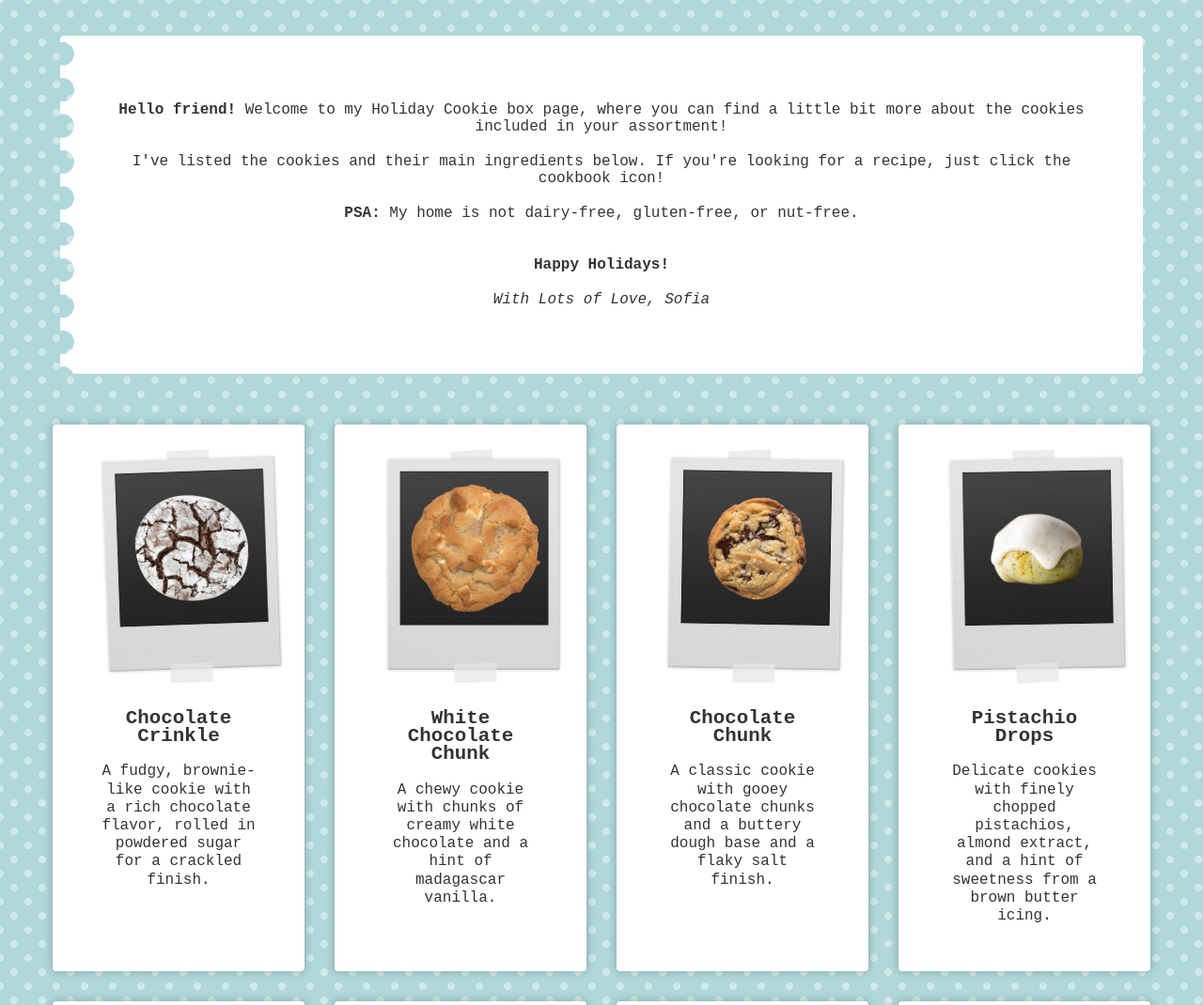
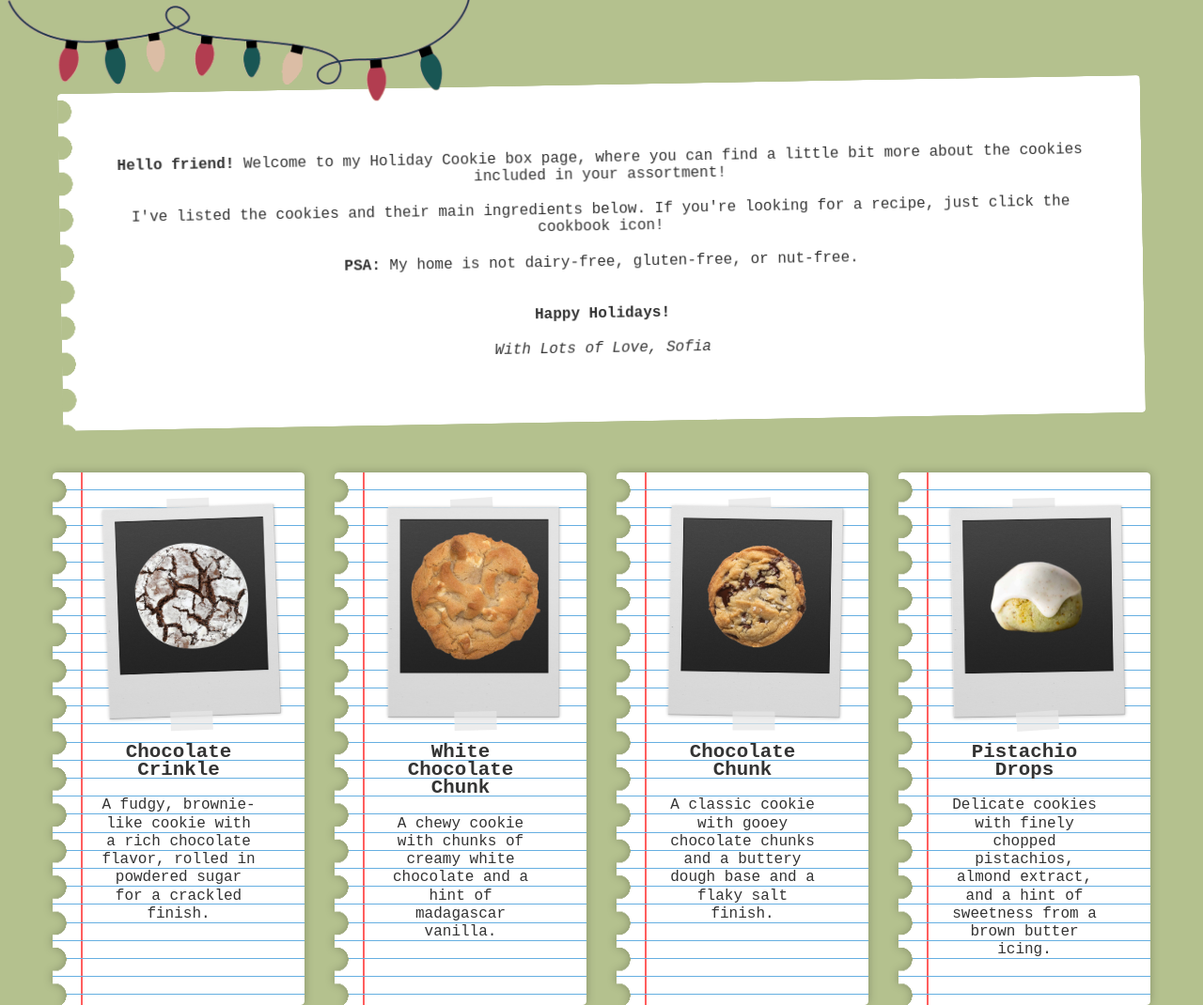
Before and after one commit to sofiakatzman/HolidayCookieBox2024, a plain HTML site: page index.html in a window 1280 px wide. Shown: the top 1070 px of the page at 94% size. Drawn offline with Linux system fonts and the light colour scheme.

Commit message:
update background color and add twinkle lights to upper corner

```diff
--- a/index.css
+++ b/index.css
@@ -5,8 +5,8 @@
 }
 
 :root{
-  --background: #b0d7d9;
-  --background-decor: #d1e9e7;
+  --background: #b4c18e;
+  --background-decor: #cb7272;
 }
 
 body {
@@ -17,7 +17,7 @@ body {
     color: #333;
     background:#eee;
     background-color: var(--background);
-    background-image: radial-gradient(var(--background-decor) 20%, transparent 0), radial-gradient(var(--background-decor) 20%, transparent 0);
+    /* background-image: radial-gradient(var(--background-decor) 20%, transparent 0), radial-gradient(var(--background-decor) 20%, transparent 0); */
     background-size: 30px 30px;
     background-position: 0 0, 15px 15px;
 
@@ -45,8 +45,9 @@ img {
   display: grid;
   grid-template-columns:repeat(auto-fit,minmax(300px,1fr));
   list-style: none;
-  margin: 0;
+  margin: 0 auto;
   padding: 0;
+  justify-content: space-around
 }
 
 .cards_item {
@@ -93,14 +94,15 @@ img {
   flex-direction: column;
   overflow: hidden;
   padding: 15px 30px 10px 30px;
-  /* background: repeating-linear-gradient(#0000 0 calc(1.2rem - 1px),#66afe1 0 1.2rem) right bottom /100% 100%,linear-gradient(red 0 0) 30px 0/2px 100% #fff; */
+  background: repeating-linear-gradient(#0000 0 calc(1.2rem - 1px),#66afe1 0 1.2rem) right bottom /100% 100%,linear-gradient(rgba(255, 0, 0, 0.63) 0 0) 30px 0/2px 100% #fff;
   background-repeat: no-repeat;
   line-height: 1.2rem;
-  /* -webkit-mask:radial-gradient(circle .8rem at 2px 50%,#0000 98%,#000)0 0/100% 2.4rem; */
+  -webkit-mask:radial-gradient(circle .8rem at 2px 50%,#0000 98%,#000)0 0/100% 2.4rem;
 }
 
 .card_content {
   padding: 1.2rem;
+  padding-top: 4px;
 }
 
 h2.card_title,p {
@@ -112,13 +114,12 @@ h2.card_title {
 
 .hero{
   background-color: white;
-  margin: 3% 5% ;
+  margin: 7% 5% 3% 5%;
   padding: 50px;
   border-radius: .25rem;
   filter: drop-shadow(0 0 5px rgba(0, 0, 0, 0.25));
   -webkit-mask: radial-gradient(circle .8rem at 2px 50%, #0000 98%, #000) 0 0 / 100% 2.4rem;
-
-
+  transform: rotate(-1deg);
 }
 
 /* individual placement for polaroids and tape for each card */
@@ -291,3 +292,39 @@ h2.card_title {
 #card-10 .card_image img {
   transform: rotate(2deg);
 }
+
+
+/*  lights  */
+
+.top-left-lights {
+  position: absolute;
+  /* top: -30%;  */
+  left: 0;
+  width: 60%;
+  height: auto;
+  z-index: 100;
+}
+
+
+
+
+@media (max-width: 920px) {
+  /* .top-left-lights {
+    top: -2%;
+    width: 500px;
+  } */
+}
+
+@media (max-width: 2200px) {
+  .top-left-lights {
+    top: -2%;
+    width: 500px;
+  }
+}
+
+@media (max-width: 440px) {
+  .top-left-lights {
+    top: -1%;
+    width: 100%;
+  }
+}
--- a/index.html
+++ b/index.html
@@ -7,7 +7,7 @@
     <link rel="stylesheet" href="index.css">
 </head>
 <body>
-
+  <img class="top-left-lights" src="cookies/twinklelights.gif" alt="decorative-holiday-lights">
   <div class="hero">
     <p><strong>Hello friend!</strong> Welcome to my Holiday Cookie box page, where you can find a little bit more about the cookies included in your assortment!  </p>
     <p>I've listed the cookies and their main ingredients below. If you're looking for a recipe, just click the cookbook icon!</p>
@@ -117,7 +117,7 @@
     <div class="card_content">
       <h2 class="card_title">Raspberry Checkerboard</h2>
       <div class="card_text">
-        <p>Festive with raspberry and almond flavors in a playful checkerboard design.</p>
+        <p>Raspberry and almond flavors in a playful checkerboard design.</p>
       </div>
     </div>
   </div>
@@ -152,5 +152,6 @@
 
         </ul>
     </div>
+
 </body>
 </html>
```
Also changed, not shown: cookies/twinklelights.gif (added).
